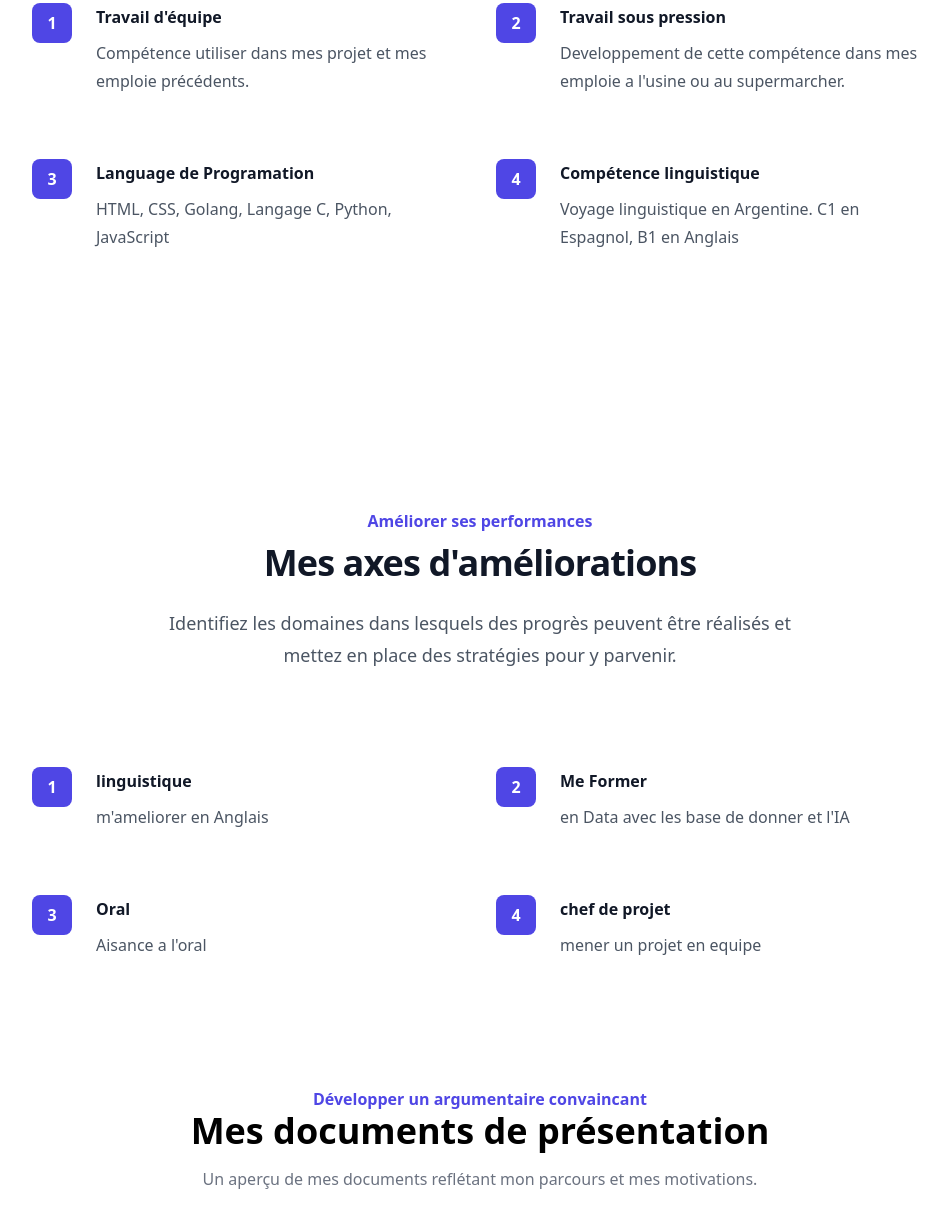
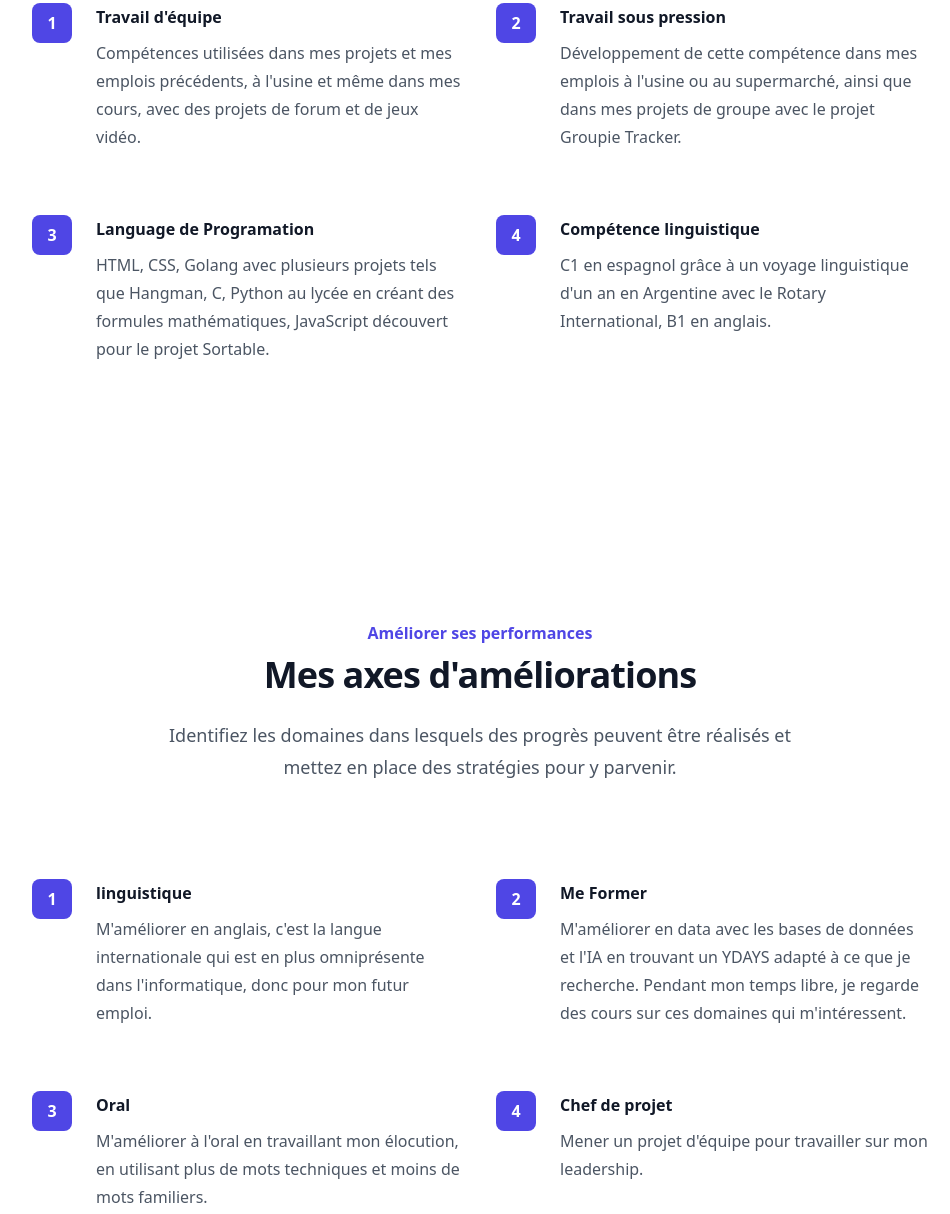
Before and after one commit to airoonnee/B2Profil, a plain HTML site: page index.html in a window 1280 px wide. Shown: the part 497-1711 px from the top of the page, without its empty margins (160-1110 px from the left). Drawn offline with nearby package versions, Linux system fonts and the light colour scheme.

Commit message:
new sentence

```diff
--- a/index.html
+++ b/index.html
@@ -32,7 +32,7 @@
               </div>
               Travail d'équipe
             </dt>
-            <dd class="mt-2 text-base leading-7 text-gray-600">Compétence utiliser dans mes projet et mes emploie précédents.</dd>
+            <dd class="mt-2 text-base leading-7 text-gray-600">Compétences utilisées dans mes projets et mes emplois précédents, à l'usine et même dans mes cours, avec des projets de forum et de jeux vidéo.</dd>
           </div>
           <div class="relative pl-16">
             <dt class="text-base font-semibold leading-7 text-gray-900">
@@ -41,7 +41,7 @@
               </div>
               Travail sous pression
             </dt>
-            <dd class="mt-2 text-base leading-7 text-gray-600">Developpement de cette compétence dans mes emploie a l'usine ou au supermarcher.</dd>
+            <dd class="mt-2 text-base leading-7 text-gray-600">Développement de cette compétence dans mes emplois à l'usine ou au supermarché, ainsi que dans mes projets de groupe avec le projet Groupie Tracker.</dd>
           </div>
           <div class="relative pl-16">
             <dt class="text-base font-semibold leading-7 text-gray-900">
@@ -50,7 +50,7 @@
               </div>
               Language de Programation
             </dt>
-            <dd class="mt-2 text-base leading-7 text-gray-600">HTML, CSS, Golang, Langage C, Python, JavaScript</dd>
+            <dd class="mt-2 text-base leading-7 text-gray-600">HTML, CSS, Golang avec plusieurs projets tels que Hangman, C, Python au lycée en créant des formules mathématiques, JavaScript découvert pour le projet Sortable.</dd>
           </div>
           <div class="relative pl-16">
             <dt class="text-base font-semibold leading-7 text-gray-900">
@@ -59,7 +59,7 @@
               </div>
               Compétence linguistique
             </dt>
-            <dd class="mt-2 text-base leading-7 text-gray-600">Voyage linguistique en Argentine. C1 en Espagnol, B1 en Anglais</dd>
+            <dd class="mt-2 text-base leading-7 text-gray-600">C1 en espagnol grâce à un voyage linguistique d'un an en Argentine avec le Rotary International, B1 en anglais.</dd>
           </div>
     </div>
   </div>
@@ -83,7 +83,7 @@
               </div>
               linguistique
             </dt>
-            <dd class="mt-2 text-base leading-7 text-gray-600">m'ameliorer en Anglais</dd>
+            <dd class="mt-2 text-base leading-7 text-gray-600">M'améliorer en anglais, c'est la langue internationale qui est en plus omniprésente dans l'informatique, donc pour mon futur emploi.</dd>
           </div>
           <div class="relative pl-16">
             <dt class="text-base font-semibold leading-7 text-gray-900">
@@ -92,7 +92,7 @@
               </div>
               Me Former
             </dt>
-            <dd class="mt-2 text-base leading-7 text-gray-600">en Data avec les base de donner et l'IA</dd>
+            <dd class="mt-2 text-base leading-7 text-gray-600">M'améliorer en data avec les bases de données et l'IA en trouvant un YDAYS adapté à ce que je recherche. Pendant mon temps libre, je regarde des cours sur ces domaines qui m'intéressent.</dd>
           </div>
           <div class="relative pl-16">
             <dt class="text-base font-semibold leading-7 text-gray-900">
@@ -101,16 +101,16 @@
               </div>
               Oral
             </dt>
-            <dd class="mt-2 text-base leading-7 text-gray-600">Aisance a l'oral</dd>
+            <dd class="mt-2 text-base leading-7 text-gray-600">M'améliorer à l'oral en travaillant mon élocution, en utilisant plus de mots techniques et moins de mots familiers.</dd>
           </div>
           <div class="relative pl-16">
             <dt class="text-base font-semibold leading-7 text-gray-900">
               <div class="absolute left-0 top-0 flex h-10 w-10 items-center justify-center rounded-lg bg-indigo-600 text-white">
                 4
               </div>
-              chef de projet
+              Chef de projet
             </dt>
-            <dd class="mt-2 text-base leading-7 text-gray-600">mener un projet en equipe</dd>
+            <dd class="mt-2 text-base leading-7 text-gray-600">Mener un projet d'équipe pour travailler sur mon leadership.</dd>
           </div>
         </dl>
       </div>
```
